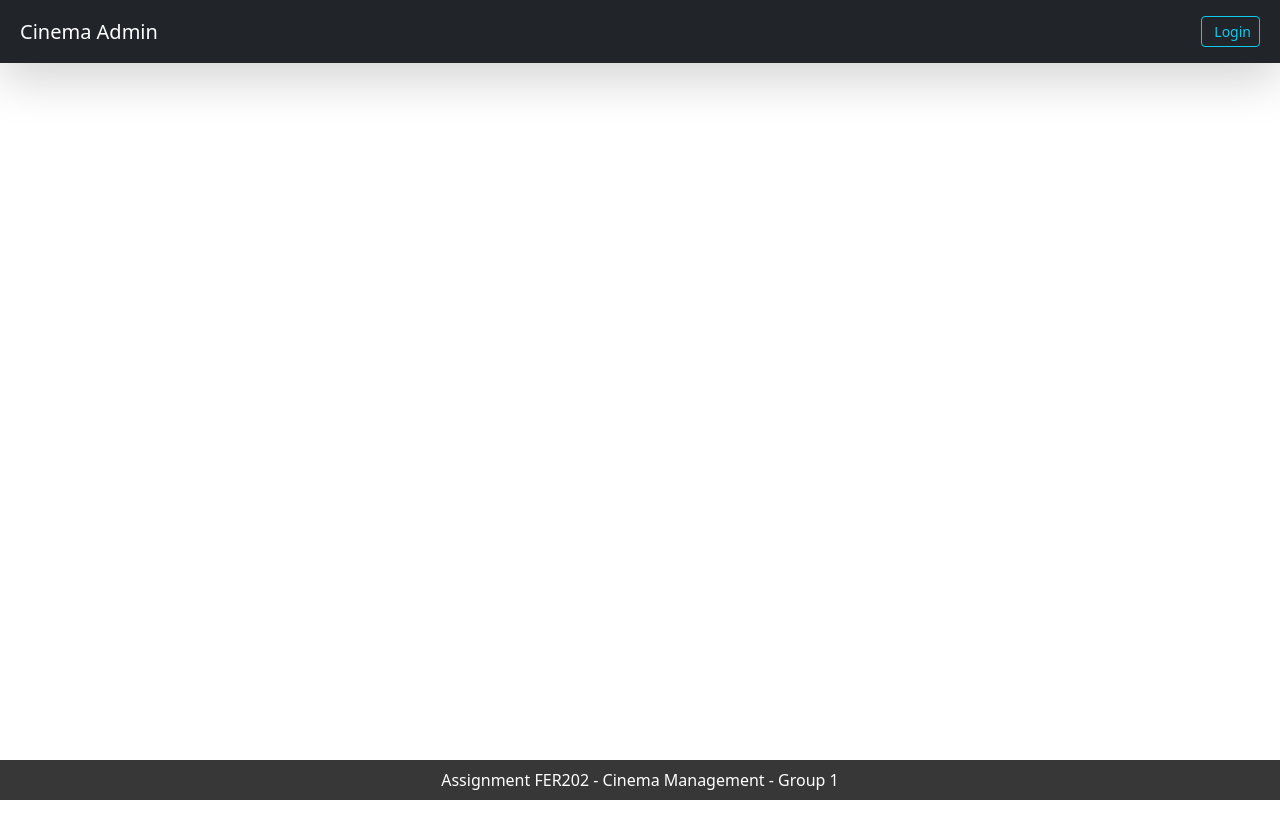
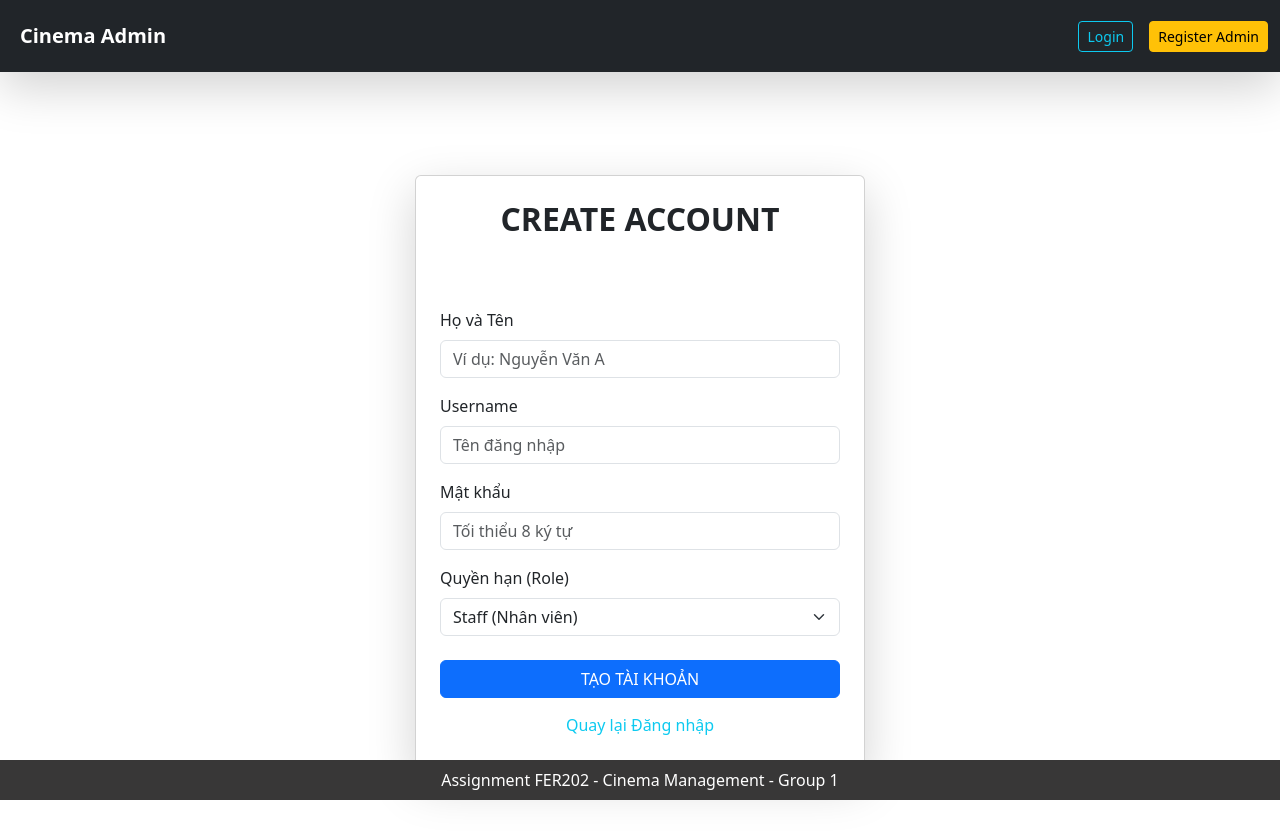
Before and after one commit to Quangtmhe151445/TicketManagement, a React (Create React App) app: page /register in a window 1280 px wide. Shown: the top 838 px of the page. Before the commit the page ends 800 px from the top, so only its background shows below. Built offline with nearby package versions, Linux system fonts and the light colour scheme.

Commit message:
Update login

```diff
--- a/src/App.js
+++ b/src/App.js
@@ -1,38 +1,97 @@
-import { BrowserRouter as Router, Routes, Route, Link } from "react-router-dom";
+import React, { useState, useEffect } from "react";
+import {
+  BrowserRouter as Router,
+  Routes,
+  Route,
+  Navigate,
+} from "react-router-dom";
 import MyNav from "./navbar.js";
 import MyFooter from "./footer.js";
+import Login from "./timeTable/components/LoginForm.js"; // File Login của bạn
+import Home from "./Home.js";
 import Ticket from "./TicketManager/TicketManager.js";
-import PopCornManager from "./PopCorn/PopCornManager.js";
-import CinemaRoomManager from "./CinemaRoom/CinemaRoomManager.js";
+import CreateTicketPage from "./TicketManager/CreateTicketPage.js";
 import EditTicketPage from "./TicketManager/EditTicketPage.js";
 import ShowtimeManagement from "./showtimes/ShowtimeManagement.js";
+import MovieList from "./movie_management/list-movie.js";
 import AddMovie from "./movie_management/add-movie.js";
-import EditMovie from "./movie_management/edit-movie.js";
-import MovieDetail from "./movie_management/movie-detail.js";
-import MovieList from "./movie_management/list-movie.js";
-import CreateTicketPage from "./TicketManager/CreateTicketPage.js";
-import Timetable from "./TimeTable/PersonnelManagement.js";
-import Home from "./Home.js";
+import CinemaRoomManager from "./CinemaRoom/CinemaRoomManager.js";
+import PopCornManager from "./PopCorn/PopCornManager.js";
+import Timetable from "./timeTable/PersonnelManagement.js";
+import Register from "./Register.js";
 
 function App() {
+  const [user, setUser] = useState(null);
+
+  // 1. Kiểm tra xem có user lưu trong máy không khi vừa mở web
+  useEffect(() => {
+    const savedUser = localStorage.getItem("user");
+    if (savedUser) {
+      setUser(JSON.parse(savedUser));
+    }
+  }, []);
+
+  // 2. Hàm xử lý khi đăng nhập thành công
+  const handleLogin = (userData) => {
+    setUser(userData);
+    localStorage.setItem("user", JSON.stringify(userData));
+  };
+
+  // 3. Hàm xử lý khi đăng xuất
+  const handleLogout = () => {
+    setUser(null);
+    localStorage.removeItem("user");
+  };
+
   return (
     <Router>
-      <MyNav />
+      {/* Truyền user và hàm logout vào Navbar */}
+      <MyNav user={user} onLogout={handleLogout} />
 
       <Routes>
 
-        <Route path="/" element={<Home />} />
-        <Route path="/add-movie" element={<AddMovie />} />
-        <Route path="/movie-detail/:id" element={<MovieDetail />} />
-        <Route path="/ticket" element={<Ticket />} />
-        <Route path="/create" element={<CreateTicketPage />} />
-        <Route path="/edit/:ticketId" element={<EditTicketPage />} />
-
-        <Route path="/popcorn" element={<PopCornManager />} />
-        <Route path="/timetable" element={<Timetable />} />
-
-        <Route path="/cinema-rooms" element={<CinemaRoomManager />} />
-        <Route path="/showtimes" element={<ShowtimeManagement />} />
+        {/* Các Route bảo vệ - Chỉ hiện nếu đã login, nếu chưa sẽ đá về trang chủ */}
+        <Route
+          path="/ticket"
+          element={user ? <Ticket /> : <Navigate to="/" />}
+        />
+        <Route
+          path="/create"
+          element={user ? <CreateTicketPage /> : <Navigate to="/" />}
+        />
+        <Route
+          path="/edit/:ticketId"
+          element={user ? <EditTicketPage /> : <Navigate to="/" />}
+        />
+        <Route
+          path="/movie-list"
+          element={user ? <MovieList /> : <Navigate to="/" />}
+        />
+        <Route
+          path="/add-movie"
+          element={user ? <AddMovie /> : <Navigate to="/" />}
+        />
+        <Route
+          path="/showtimes"
+          element={user ? <ShowtimeManagement /> : <Navigate to="/" />}
+        />
+        <Route
+          path="/cinema-rooms"
+          element={user ? <CinemaRoomManager /> : <Navigate to="/" />}
+        />
+        <Route
+          path="/popcorn"
+          element={user ? <PopCornManager /> : <Navigate to="/" />}
+        />
+        <Route
+          path="/timetable"
+          element={user ? <Timetable /> : <Navigate to="/" />}
+        />
+        <Route
+          path="/"
+          element={!user ? <Login onLogin={handleLogin} /> : <Home />}
+        />
+        <Route path="/register" element={<Register />} />
       </Routes>
 
       <MyFooter />
--- /dev/null
+++ b/src/Register.js
@@ -0,0 +1,157 @@
+import React, { useState } from "react";
+import { Button, Form, Card, Container, Alert } from "react-bootstrap";
+import { useNavigate } from "react-router-dom";
+import axios from "axios";
+
+
+const Register = () => {
+  const [formData, setFormData] = useState({
+    name: "",
+    username: "",
+    password: "",
+    role: "staff", // Mặc định để staff cho an toàn
+  });
+  const [error, setError] = useState("");
+  const [loading, setLoading] = useState(false);
+  const navigate = useNavigate();
+
+  const handleRegister = async (e) => {
+    e.preventDefault();
+    setError("");
+
+    if (formData.password.length < 8) {
+      setError("Mật khẩu phải từ 8 ký tự trở lên.");
+      return;
+    }
+
+    setLoading(true);
+    try {
+      // 1. Kiểm tra username đã tồn tại chưa
+      const checkUser = await axios.get(
+        `http://localhost:9999/staff?username=${formData.username}`
+      );
+
+      if (checkUser.data.length > 0) {
+        setError("Tên đăng nhập đã tồn tại!");
+        setLoading(false);
+        return;
+      }
+
+      // 2. Tạo ID mới và gửi dữ liệu
+      const newStaff = { ...formData, id: `sf${Date.now()}` };
+      await axios.post("http://localhost:9999/staff", newStaff);
+
+      alert("Tạo tài khoản thành công!");
+      navigate("/"); // Quay lại trang chủ/login
+    } catch (err) {
+      setError("Lỗi kết nối server.");
+    } finally {
+      setLoading(false);
+    }
+  };
+
+  return (
+    <div className="auth-body">
+      {" "}
+      {/* Class từ file CSS cũ */}
+      <Container className="d-flex align-items-center justify-content-center min-vh-100">
+        <Card
+          className="auth-card shadow-lg p-4"
+          style={{ maxWidth: "450px", width: "100%" }}
+        >
+          <div className="text-center mb-4">
+            <h2 className="fw-bold auth-title">
+              CREATE <span>ACCOUNT</span>
+            </h2>
+            <p className="text-white-50 small">
+              Đăng ký thành viên mới vào hệ thống
+            </p>
+          </div>
+
+          {error && (
+            <Alert variant="danger" className="py-2 small text-center">
+              {error}
+            </Alert>
+          )}
+
+          <Form onSubmit={handleRegister}>
+            <Form.Group className="mb-3">
+              <Form.Label className="auth-label">Họ và Tên</Form.Label>
+              <Form.Control
+                className="auth-input"
+                placeholder="Ví dụ: Nguyễn Văn A"
+                required
+                onChange={(e) =>
+                  setFormData({ ...formData, name: e.target.value })
+                }
+              />
+            </Form.Group>
+
+            <Form.Group className="mb-3">
+              <Form.Label className="auth-label">Username</Form.Label>
+              <Form.Control
+                className="auth-input"
+                placeholder="Tên đăng nhập"
+                required
+                onChange={(e) =>
+                  setFormData({ ...formData, username: e.target.value })
+                }
+              />
+            </Form.Group>
+
+            <Form.Group className="mb-3">
+              <Form.Label className="auth-label">Mật khẩu</Form.Label>
+              <Form.Control
+                className="auth-input"
+                type="password"
+                placeholder="Tối thiểu 8 ký tự"
+                required
+                onChange={(e) =>
+                  setFormData({ ...formData, password: e.target.value })
+                }
+              />
+            </Form.Group>
+
+            {/* --- PHẦN CHỌN ROLE --- */}
+            <Form.Group className="mb-4">
+              <Form.Label className="auth-label">Quyền hạn (Role)</Form.Label>
+              <Form.Select
+                className="auth-input"
+                style={{ cursor: "pointer" }}
+                value={formData.role}
+                onChange={(e) =>
+                  setFormData({ ...formData, role: e.target.value })
+                }
+              >
+                <option value="staff" className="text-dark">
+                  Staff (Nhân viên)
+                </option>
+                <option value="admin" className="text-dark">
+                  Admin (Quản trị viên)
+                </option>
+              </Form.Select>
+            </Form.Group>
+
+            <Button
+              type="submit"
+              className="w-100 btn-auth mb-2"
+              disabled={loading}
+            >
+              {loading ? "ĐANG XỬ LÝ..." : "TẠO TÀI KHOẢN"}
+            </Button>
+
+            <Button
+              variant="link"
+              className="w-100 text-info text-decoration-none small"
+              onClick={() => navigate("/")}
+            >
+              Quay lại Đăng nhập
+            </Button>
+          </Form>
+        </Card>
+      </Container>
+    </div>
+  );
+};
+
+export default Register;
--- a/src/navbar.js
+++ b/src/navbar.js
@@ -1,34 +1,25 @@
-import React, { useState } from "react";
-import Button from "react-bootstrap/Button";
-import Container from "react-bootstrap/Container";
-import Form from "react-bootstrap/Form";
-import Nav from "react-bootstrap/Nav";
-import Navbar from "react-bootstrap/Navbar";
-import NavDropdown from "react-bootstrap/NavDropdown";
+import React from "react";
+import { Button, Container, Nav, Navbar } from "react-bootstrap";
 import { Link, useNavigate } from "react-router-dom";
 
-function MyNav() {
-  const [isLoggedIn, setIsLoggedIn] = useState(false);
+function MyNav({ user, onLogout }) {
   const navigate = useNavigate();
 
-  const handleAuthClick = () => {
-    if (!isLoggedIn) {
-      // Giả lập logic đăng nhập, chuyển hướng đến /timetable (như trong code gốc)
-      navigate("/timetable");
-    } else {
-      // Giả lập logic đăng xuất
-      navigate("/");
+  const handleLogoutClick = () => {
+    // 1. Gọi hàm xóa trạng thái user (từ props App.js truyền xuống)
+    onLogout();
 
-      alert("Logged out successfully!"); // Đổi alert cho đúng logic
-    }
+    // 2. Chuyển hướng về trang chủ ngay lập tức
+    navigate("/");
 
-    setIsLoggedIn(!isLoggedIn);
+    // 3. Thông báo (Tùy chọn)
+    console.log("User logged out");
   };
 
   return (
-    <Navbar expand="lg" bg="dark" data-bs-theme="dark" className="shadow-lg">
+    <Navbar expand="lg" bg="dark" data-bs-theme="dark" className="shadow-lg py-3">
       <Container fluid>
-        <Navbar.Brand as={Link} to="/">
+        <Navbar.Brand as={Link} to="/" className="fw-bold">
           <i className="bi bi-film me-2"></i>Cinema Admin
         </Navbar.Brand>
 
@@ -36,50 +27,46 @@ function MyNav() {
 
         <Navbar.Collapse id="navbarScroll">
           <Nav className="me-auto my-2 my-lg-0" navbarScroll>
-            {isLoggedIn && (
+            {user && (
               <>
-                <Nav.Link as={Link} to="/ticket">
-                  <i className="bi bi-ticket-perforator-fill me-1"></i> Ticket
-                  Management
-                </Nav.Link>
-
-                <Nav.Link as={Link} to="/movie-list">
-                  <i className="bi bi-collection-play me-1"></i> Film Management
-                </Nav.Link>
-
-                {/* Đã thêm link Quản lý Phòng Chiếu */}
-                <Nav.Link as={Link} to="/cinema-rooms">
-                  <i className="bi bi-display me-1"></i> Cinema Room Management
-                </Nav.Link>
-
-                <Nav.Link as={Link} to="/showtimes">
-                  <i className="bi bi-display me-1"></i> ShowTimes Management
-                </Nav.Link>
-
-                <Nav.Link as={Link} to="/popcorn">
-                  <i className="bi bi-door-open-fill me-1"></i> PopCorn
-                  Management
-                </Nav.Link>
-
-                <Nav.Link as={Link} to="/timetable">
-                  <i className="bi bi-door-open-fill me-1"></i> TimeTable
-                </Nav.Link>
+                <Nav.Link as={Link} to="/ticket">Ticket</Nav.Link>
+                <Nav.Link as={Link} to="/movie-list">Film</Nav.Link>
+                <Nav.Link as={Link} to="/cinema-rooms">Rooms</Nav.Link>
+                <Nav.Link as={Link} to="/showtimes">ShowTimes</Nav.Link>
+                <Nav.Link as={Link} to="/popcorn">PopCorn</Nav.Link>
+                <Nav.Link as={Link} to="/timetable">TimeAble</Nav.Link>
               </>
             )}
           </Nav>
 
-          <Nav>
-            <Nav.Link onClick={handleAuthClick}>
-              {isLoggedIn ? (
-                <Button variant="outline-danger" size="sm">
-                  <i className="bi bi-box-arrow-right me-1"></i> Logout
+          <Nav className="d-flex align-items-center gap-3">
+            {user ? (
+              <>
+                <div className="text-light me-2">
+                  <small className="text-muted text-uppercase d-block" style={{ fontSize: '0.7rem' }}>Logged in as</small>
+                  <span className="fw-medium">{user.name}</span>
+                </div>
+
+                {user.role === "admin" && (
+                  <Button variant="outline-warning" size="sm" as={Link} to="/register">
+                    + Add Staff
+                  </Button>
+                )}
+
+                <Button variant="danger" size="sm" onClick={handleLogoutClick} className="px-3">
+                  Logout
                 </Button>
-              ) : (
-                <Button variant="outline-info" size="sm">
-                  <i className="bi bi-box-arrow-in-right me-1"></i> Login
+              </>
+            ) : (
+              <>
+                <Button variant="outline-info" size="sm" as={Link} to="/">
+                  Login
                 </Button>
-              )}
-            </Nav.Link>
+                <Button variant="warning" size="sm" as={Link} to="/register">
+                  Register Admin
+                </Button>
+              </>
+            )}
           </Nav>
         </Navbar.Collapse>
       </Container>
--- a/src/timeTable/components/LoginForm.js
+++ b/src/timeTable/components/LoginForm.js
@@ -1,25 +1,30 @@
 import React, { useState } from "react";
-import { Button, Form, Card, Container } from "react-bootstrap";
-import logincss from "./css/Login.css";
+import { Button, Form, Card, Container, Spinner } from "react-bootstrap";
+import "./css/Login.css"; // Cleaned up import
 
 const Login = ({ onLogin }) => {
   const [username, setUsername] = useState("");
   const [password, setPassword] = useState("");
+  const [isLoading, setIsLoading] = useState(false);
 
-  const handleLogin = (e) => {
+  const handleLogin = async (e) => {
     e.preventDefault();
 
-    // 👉 Validate password length
     if (password.length < 8) {
       alert("Password must be at least 8 characters");
       return;
     }
 
-    fetch(
+    setIsLoading(true);
+
+    try {
+      // Note: Ideally, this should be a POST request to a /login endpoint
+      const response = await fetch(
         `http://localhost:9999/staff?username=${username}&password=${password}`
-    )
-      .then((res) => res.json())
-      .then((users) => {
+      );
+
+      const users = await response.json();
+
       if (users.length > 0) {
         const user = users[0];
         onLogin({
@@ -32,15 +37,18 @@ const Login = ({ onLogin }) => {
       } else {
         alert("Invalid username or password");
       }
-      })
-      .catch(() => alert("Server error"));
+    } catch (error) {
+      alert("Server error. Please try again later.");
+    } finally {
+      setIsLoading(false);
+    }
   };
 
   return (
     <div className="login-overlay">
       <Container className="d-flex align-items-center justify-content-center min-vh-100">
         <Card
-          className="p-4 shadow "
+          className="p-4 shadow"
           style={{ maxWidth: "400px", width: "100%" }}
         >
           <h4 className="mb-3 text-center">🔐 Login</h4>
@@ -52,6 +60,7 @@ const Login = ({ onLogin }) => {
                 value={username}
                 onChange={(e) => setUsername(e.target.value)}
                 required
+                disabled={isLoading}
               />
             </Form.Group>
 
@@ -62,11 +71,12 @@ const Login = ({ onLogin }) => {
                 value={password}
                 onChange={(e) => setPassword(e.target.value)}
                 required
+                disabled={isLoading}
               />
             </Form.Group>
 
-            <Button type="submit" className="w-100">
-              Login
+            <Button type="submit" className="w-100" disabled={isLoading}>
+              {isLoading ? <Spinner animation="border" size="sm" /> : "Login"}
             </Button>
           </Form>
         </Card>
```
Also changed, not shown: database.json (+206 -40 lines). Lines whose indentation alone changed are shown as unchanged.
